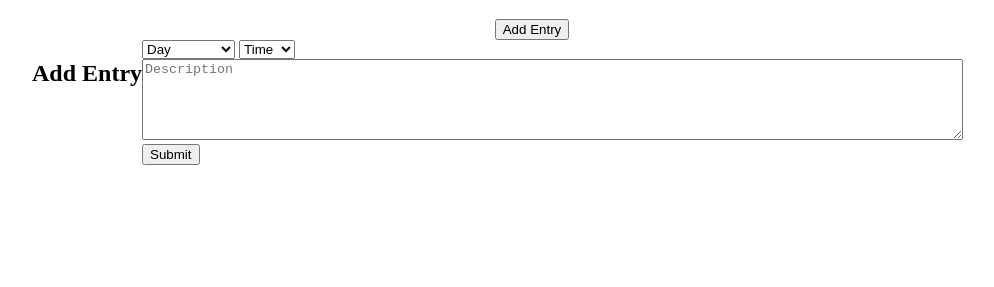
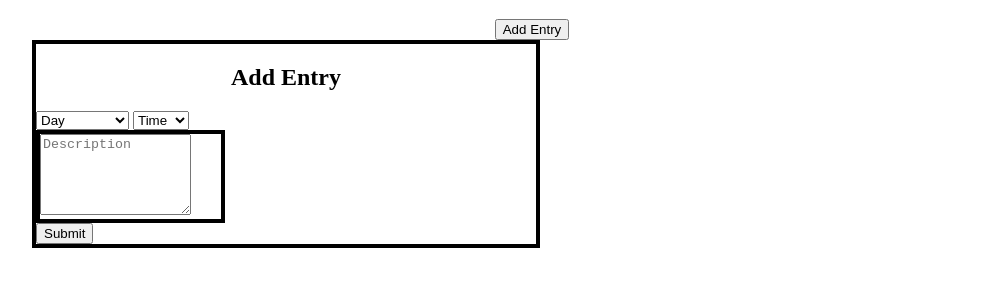
Before and after one commit to 16hsuisaac/week-planner, a plain HTML site: page index.html in a window 1280 px wide. Shown: the part 69-356 px from the top of the page, without its empty margins (108-1102 px from the left). Drawn offline with Linux system fonts and the light colour scheme.

Commit message:
Half way through modal

```diff
--- a/index.html
+++ b/index.html
@@ -19,11 +19,9 @@
 
     <!-- Modal -->
 
-    <div class="modal-before flex">
-      <div class="row">
-        <div class="column-full">
+    <div class="modal before wrap">
+      <div class="row justify-center flex">
           <h2>Add Entry</h2>
-        </div>
       </div>
 
       <form>
@@ -76,7 +74,7 @@
         <div class="row">
           <div class="text">
             <label>
-              <textarea placeholder="Description" cols="100" rows="5"></textarea>
+              <textarea placeholder="Description" rows="5"></textarea>
             </label>
           </div>
         </div>
--- a/styles.css
+++ b/styles.css
@@ -5,6 +5,10 @@
 
 .flex {
   display: flex;
+}
+
+.wrap {
+  display: wrap;
 }
 
 .justify-center {
@@ -17,5 +21,25 @@
 
 .column-full {
   flex-basis: 100%;
+}
+
+.row {
+  display: flex;
+}
+
+.justify-self {
   justify-self: center;
 }
+
+.modal {
+  width: 500px;
+  border: 4px solid black;
+}
+
+textarea {
+  width: 80%;
+}
+
+.text {
+  border: 4px solid black;
+}
```
